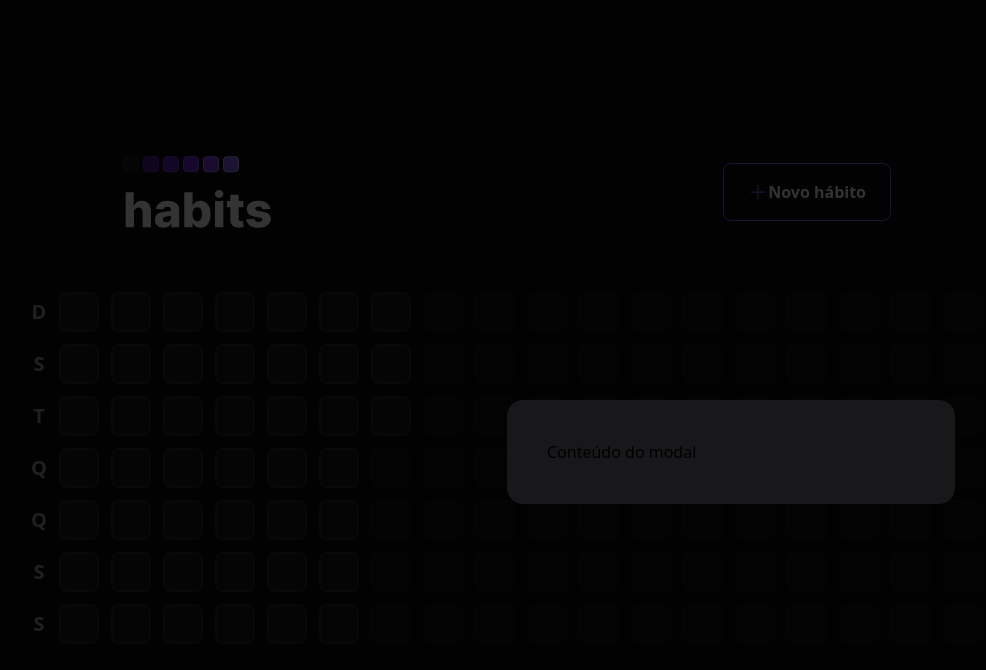
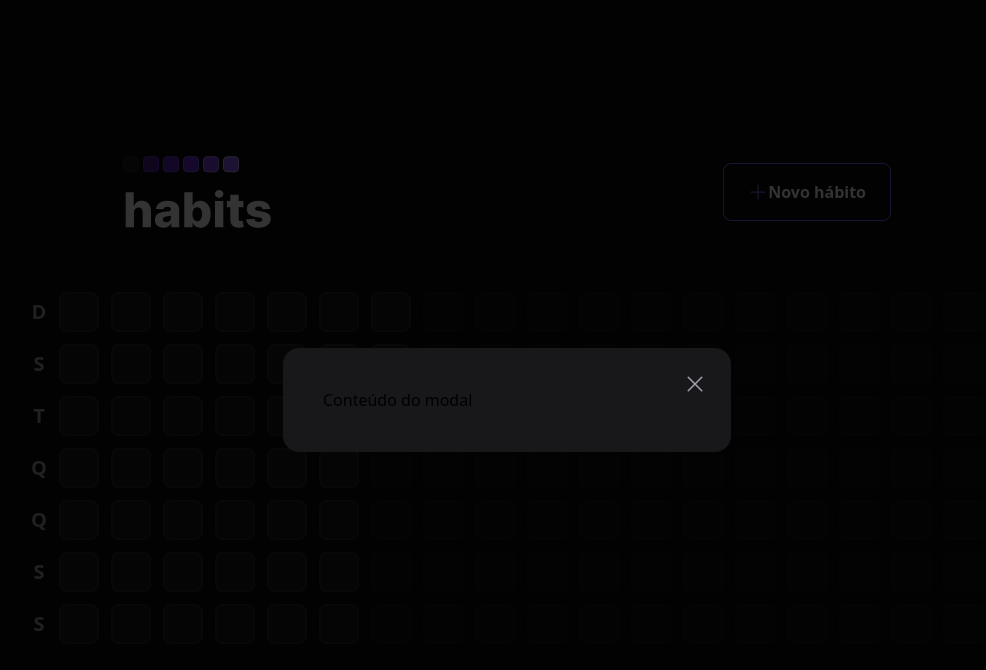
Before and after one commit to NicholasNascimento/nlw_setup_ignite, a React (Vite) app in the folder web/: page / in a window 1280 px wide. Both pictures are taken after a click on the button "Novo hábito". Shown: the top 670 px of the page, without its empty margins (133-1119 px from the left). Built offline with nearby package versions, Linux system fonts and the light colour scheme.

Commit message:
Creating modal

```diff
--- a/web/src/components/Header.tsx
+++ b/web/src/components/Header.tsx
@@ -1,4 +1,4 @@
-import { Plus } from 'phosphor-react'
+import { Plus, X } from 'phosphor-react'
 import * as Dialog from '@radix-ui/react-dialog';
 
 import logoImage from '../assets/logo.svg'
@@ -20,7 +20,11 @@
         <Dialog.Portal>
           <Dialog.Overlay className='w-screen h-screen bg-black/80 fixed inset-0' />
 
-          <Dialog.Content className='absolute p-10 bg-zinc-900 rounded-2xl w-full max-w-md top-1/2 left-1/2'>
+          <Dialog.Content className='absolute p-10 bg-zinc-900 rounded-2xl w-full max-w-md top-1/2 left-1/2 -translate-x-1/2 -translate-y-1/2'>
+            <Dialog.Close className='absolute right-6 top-6 text-zinc-400 hover:text-zinc-200'>
+              <X size={24} aria-label="Fechar" />
+            </Dialog.Close>
+
             Conteúdo do modal
           </Dialog.Content>
         </Dialog.Portal>
```
